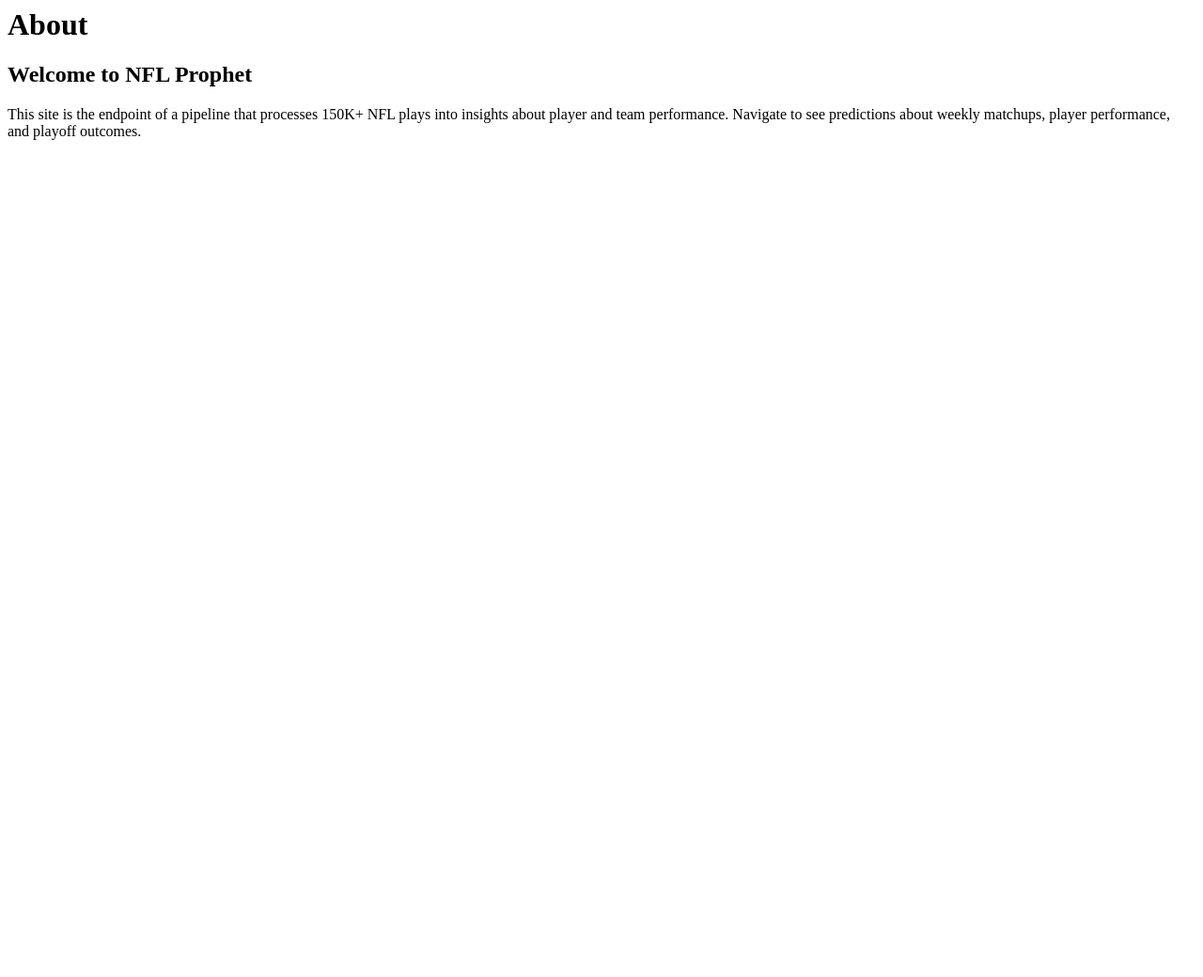
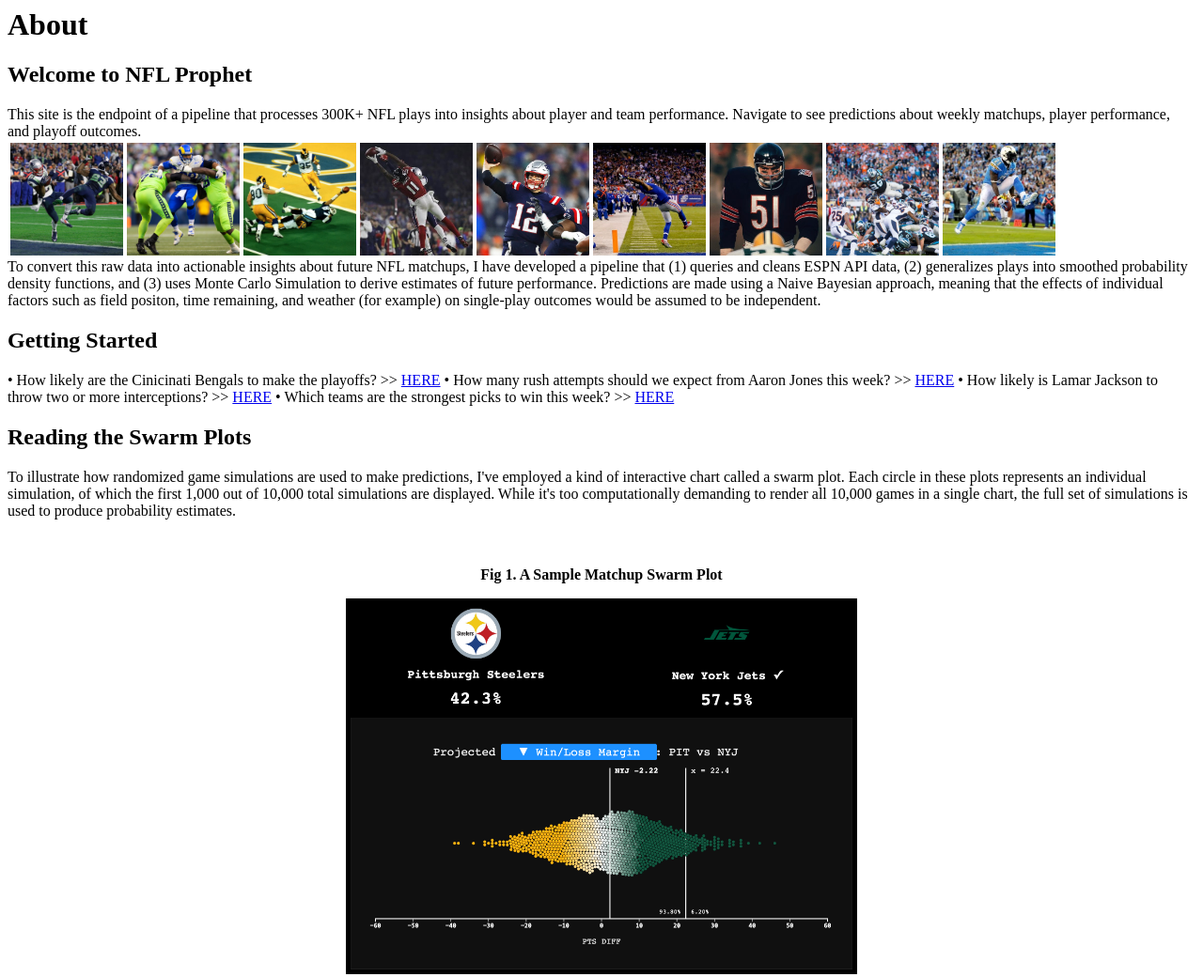
Before and after one commit to jcpoir/NFL, a plain HTML site: page frontend/client/html/pages/about.html in a window 1280 px wide. Shown: the whole page at 94% size. Before the commit the page ends 800 px from the top, so only its background shows below. Drawn offline with Linux system fonts and the light colour scheme.

Commit message:
Fleshed out about page.

```diff
--- a/frontend/client/html/pages/about.html
+++ b/frontend/client/html/pages/about.html
@@ -2,9 +2,28 @@
     <body>
         <h1>About</h1>
         <h2>Welcome to NFL Prophet</h2>
-        <p>This site is the endpoint of a pipeline that processes 150K+ NFL plays into insights about player and team performance.
-Navigate to see predictions about weekly matchups, player performance, and playoff outcomes.</br>
-        </p>
+        <p>This site is the endpoint of a pipeline that processes 300K+ NFL plays into insights about player and team
+performance. Navigate to see predictions about weekly matchups, player performance, and playoff outcomes.
 
+<table margin="50px"><th><img src="/frontend/client/site-images/Butler_INT.jpg" height=120 width=120></th><th><img src="/frontend/client/site-images/Donald_Tackle.jpg" height=120 width=120></th><th><img src="/frontend/client/site-images/OneYard.jpg" height=120 width=120></th><th><img src="/frontend/client/site-images/Julio_Catch.jpg" height=120 width=120></th><th><img src="/frontend/client/site-images/TB12.jpeg" height=120 width=120></th><th><img src="/frontend/client/site-images/ODell.jpeg" height=120 width=120></th><th><img src="/frontend/client/site-images/Bears.jpeg" height=120 width=120><th><img src="/frontend/client/site-images/Panthers_SB.jpg" height=120 width=120></th><th><img src="/frontend/client/site-images/LT.jpeg" height=120 width=120></th></table>
+To convert this raw data into actionable insights about future NFL matchups, I have developed a pipeline that
+(1) queries and cleans ESPN API data, (2) generalizes plays into smoothed probability density functions, and
+(3) uses Monte Carlo Simulation to derive estimates of future performance. Predictions are made using a Naive
+Bayesian approach, meaning that the effects of individual factors such as field positon, time remaining, and
+weather (for example) on single-play outcomes would be assumed to be independent.
+<h2>Getting Started</h2>
+<p>•   How likely are the Cinicinati Bengals to make the playoffs? >> <a href="/home/playoffs">HERE</a>
+•   How many rush attempts should we expect from Aaron Jones this week? >> <a href="/simulations/player?id=3042519&active_col=Rush ATT">HERE</a>
+•   How likely is Lamar Jackson to throw two or more interceptions? >> <a href="/simulations/player?id=3916387&active_col=INT">HERE</a>
+•   Which teams are the strongest picks to win this week? >> <a href="/home/Weekly Predictions">HERE</a>
+</p>
+<h2>Reading the Swarm Plots</h2>
+<p>To illustrate how randomized game simulations are used to make predictions, I've employed a kind of interactive
+chart called a swarm plot. Each circle in these plots represents an individual simulation, of which the first
+1,000 out of 10,000 total simulations are displayed. While it's too computationally demanding to render all 10,000
+games in a single chart, the full set of simulations is used to produce probability estimates.</p>
+</br>
+<div style="text-align: center;"><p><strong>Fig 1. A Sample Matchup Swarm Plot</strong></p>
+<img src="/frontend/client/Sample Swarmplot.png" height=400 width=544></div>
     </body>
 </html>
--- a/frontend/client/main.css
+++ b/frontend/client/main.css
@@ -57,6 +57,11 @@
   justify-content: left;
 }
 
+.center-div {
+  justify-content: center;
+  text-align: center;
+}
+
 div.tooltip {
   position: absolute;
   text-align: center;
--- a/frontend/server/scripts/player_swarm.js
+++ b/frontend/server/scripts/player_swarm.js
@@ -33,7 +33,7 @@
 }
 
 if (is_K) {
-    cm.set("XPA", "Extra Point Attempts"); cm.set("XPM", "Extra Points Made"); cm.set("FGA", "FGs Attempted"); cm.set("FGM", "FGs Made");
+    cm.set("XPA", "Extra Pt. Attempts"); cm.set("XPM", "Extra Points Made"); cm.set("FGA", "FGs Attempted"); cm.set("FGM", "FGs Made");
     cm.set("FG0_39", "FGs Made, < 40 Yds"); cm.set("FG40_49", "FGs Made, < 50 Yds"); cm.set("FG50plus", "FGs Made, ≥ 50 Yds"); cm.set("FG%", "FG Percentage");
 }
 
```
Also changed, not shown: frontend/client/Sample Swarmplot.png (added), frontend/client/site-images/Bears.jpeg (added), frontend/client/site-images/Butler_INT.jpg (added), frontend/client/site-images/Donald_Tackle.jpg (added), frontend/client/site-images/Julio_Catch.jpg (added), frontend/client/site-images/LT.jpeg (added), frontend/client/site-images/ODell.jpeg (added), frontend/client/site-images/OneYard.jpg (added), frontend/client/site-images/Panthers_SB.jpg (added), frontend/client/site-images/TB12.jpeg (added).
